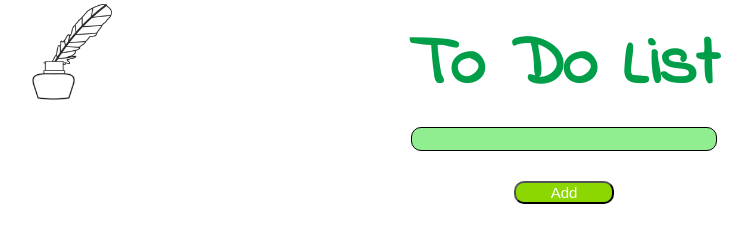
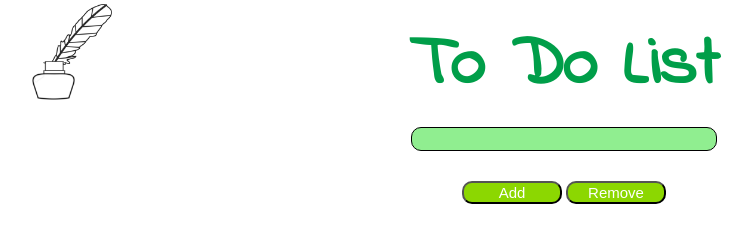
Before and after one commit to sbjacobs231/Productivity-Aide, a plain HTML site: page index.html in a window 1280 px wide. Shown: the whole page, without its empty margins (76-828 px from the left). Drawn offline with Linux system fonts and the light colour scheme.

Commit message:
added a remove button

```diff
--- a/index.html
+++ b/index.html
@@ -11,6 +11,7 @@
 		<h1>To Do List</h1>
 		<input type="text" id="userInput" placeholder=""><br>
 		<button type="button" onclick="addBullet()">Add</button>
+		<button type="button" onclick="removeBullet()">Remove</button>
 	</form>
 	<img class="quil" src="images/quil.png">
 
--- a/main.js
+++ b/main.js
@@ -5,6 +5,8 @@ function addBullet() {
 	//checkbox details
 	checkbox.setAttribute('type', 'checkbox')
 	checkbox.id = 'check'
+	checkbox.className = 'box'
+	li.className = 'txt'
 	//retrieve, package, display
 	var userInput = document.getElementById('userInput').value
 	var node = document.createTextNode(userInput)
@@ -13,3 +15,15 @@ function addBullet() {
 	li.appendChild(node)
 	listItem.appendChild(li)
 }
+//remove function
+function removeBullet() {
+	var boxes = document.getElementsByClassName('box')
+	var txts = document.getElementsByClassName('txt')
+	for (i = 0; i<boxes.length; i++) {
+		var box = boxes[i]
+		var txt = txts[i]
+		if (box.checked) {
+			txt.parentNode.removeChild(txt)
+		}
+	}
+}
```
Also changed, not shown: images/feather1.png (deleted), 2 other files.
